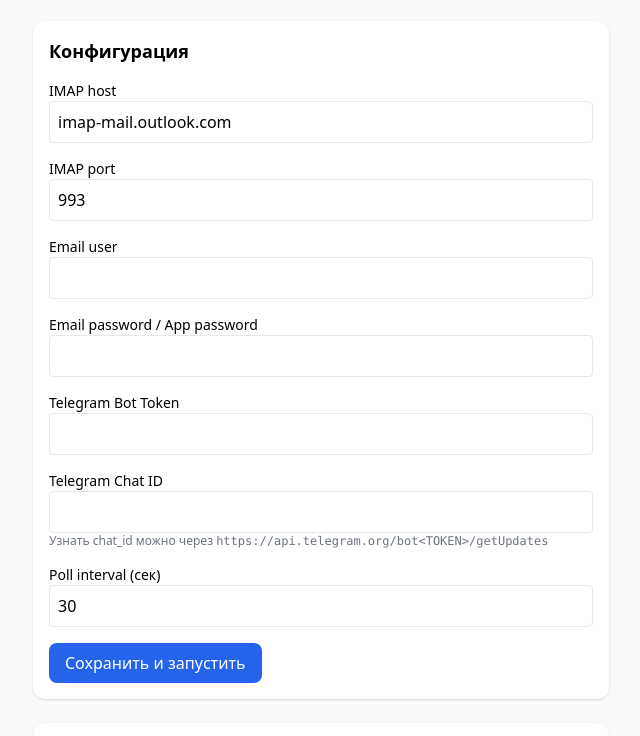
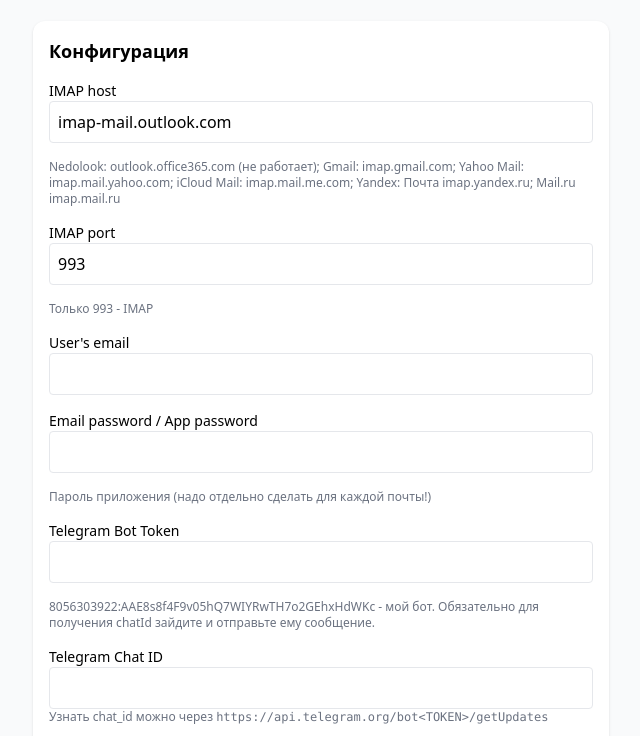
Before and after one commit to Daewoow/MailConnection, a plain HTML site: page wwwroot/src/index.html in a window 1280 px wide. Shown: the part 59-795 px from the top of the page, without its empty margins (319-959 px from the left). Drawn offline with nearby package versions, Linux system fonts and the light colour scheme; no server answers.

Commit message:
I hate Microsoft <3

```diff
--- a/wwwroot/src/index.html
+++ b/wwwroot/src/index.html
@@ -14,22 +14,40 @@
         <label class="block text-sm">IMAP host</label>
         <input name="imap_host" value="imap-mail.outlook.com" class="w-full border rounded p-2">
       </div>
+      <p class="text-xs text-gray-500">
+              Nedolook: outlook.office365.com (не работает);
+              Gmail:	imap.gmail.com;
+              Yahoo Mail:	imap.mail.yahoo.com;
+              iCloud Mail:	imap.mail.me.com;
+              Yandex: Почта	imap.yandex.ru;
+              Mail.ru	imap.mail.ru
+      </p>
       <div>
         <label class="block text-sm">IMAP port</label>
         <input type="number" name="imap_port" value="993" class="w-full border rounded p-2">
       </div>
+      <p class="text-xs text-gray-500">
+        Только 993 - IMAP
+      </p>
       <div>
-        <label class="block text-sm">Email user</label>
+        <label class="block text-sm">User's email</label>
         <input name="email_user" class="w-full border rounded p-2">
       </div>
       <div>
         <label class="block text-sm">Email password / App password</label>
         <input type="password" name="email_pass" class="w-full border rounded p-2">
       </div>
+      <p class="text-xs text-gray-500">
+        Пароль приложения (надо отдельно сделать для каждой почты!)
+      </p>
       <div>
         <label class="block text-sm">Telegram Bot Token</label>
         <input name="telegram_bot_token" class="w-full border rounded p-2">
       </div>
+      <p class="text-xs text-gray-500">
+          8056303922:AAE8s8f4F9v05hQ7WIYRwTH7o2GEhxHdWKc - мой бот. Обязательно для получения
+          chatId зайдите и отправьте ему сообщение.
+      </p>
       <div>
         <label class="block text-sm">Telegram Chat ID</label>
         <input name="telegram_chat_id" class="w-full border rounded p-2">
```
Also changed, not shown: 2 other files.
